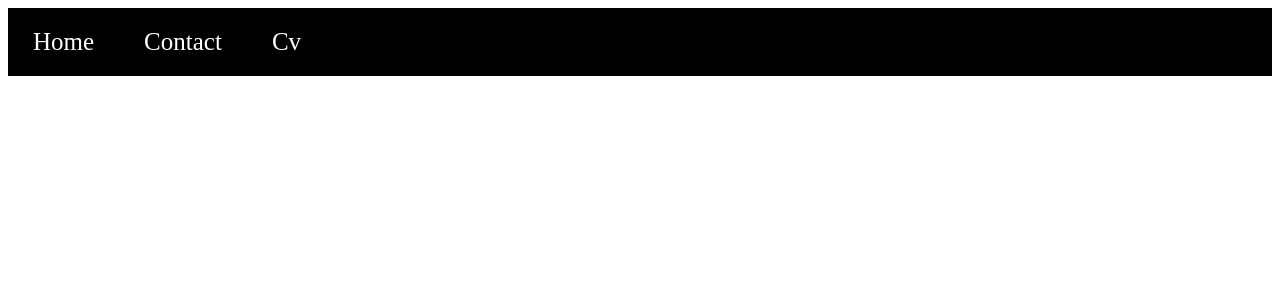
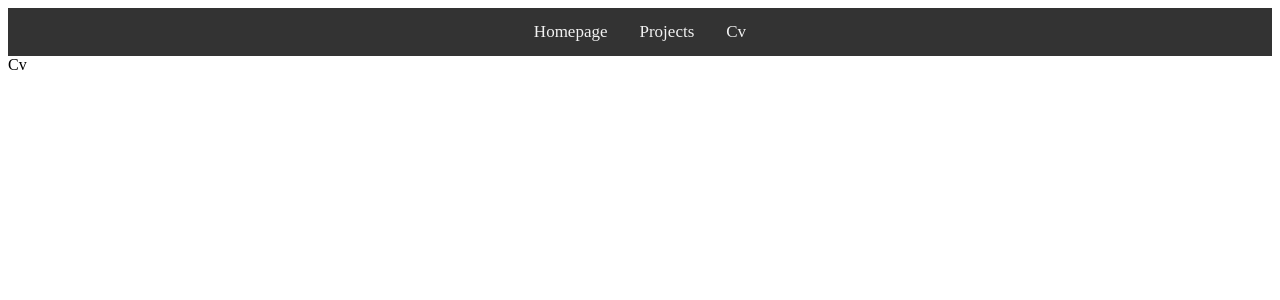
Before and after one commit to Reck-Saif/portfolio, a React (Create React App) app: page /cv in a window 1280 px wide. Shown: the top 300 px of the page. Built offline with nearby package versions, Linux system fonts and the light colour scheme.

Commit message:
reactrouter

```diff
--- a/package.json
+++ b/package.json
@@ -1,5 +1,4 @@
 {
-  "homepage": ".",
   "name": "portfolio",
   "version": "0.1.0",
   "private": true,
--- a/src/App.tsx
+++ b/src/App.tsx
@@ -1,12 +1,25 @@
 // App.tsx
 import React from 'react'
 import Navbar from './personal/navbar';
+import {
+  BrowserRouter as Router,
+  Switch,
+  Route,
+} from 'react-router-dom';
+import Main from './components/routes/main';
+import Projects from './components/routes/projects';
+import Cv from './components/routes/cv';
 
 const App: React.FC = () => {
   return (
-    <div>
+    <Router>
       <Navbar />
-    </div>
+      <Switch>
+        <Route exact path={"/"} component={Main}/>
+        <Route exact path={"/projects"} component={Projects}/>
+        <Route exact path={"/cv"} component={Cv}/>
+      </Switch>
+    </Router>
   )
 }
 
--- /dev/null
+++ b/src/components/routes/cv.tsx
@@ -0,0 +1,15 @@
+import React from 'react'
+
+type CvProps = {
+
+}
+
+const Cv: React.FC<CvProps> = () => {
+  return (
+    <div>
+      Cv
+    </div>
+  )
+}
+
+export default Cv
--- /dev/null
+++ b/src/components/routes/main.tsx
@@ -0,0 +1,15 @@
+import React from 'react'
+
+type MainProps = {
+
+}
+
+const Main: React.FC<MainProps> = () => {
+  return (
+    <div>
+      Main
+    </div>
+  )
+}
+
+export default Main
--- /dev/null
+++ b/src/components/routes/projects.tsx
@@ -0,0 +1,15 @@
+import React from 'react'
+
+type ProjectsProps = {
+
+}
+
+const Projects: React.FC<ProjectsProps> = () => {
+  return (
+    <div>
+      Projects
+    </div>
+  )
+}
+
+export default Projects
--- a/src/personal/navbar.tsx
+++ b/src/personal/navbar.tsx
@@ -1,5 +1,6 @@
 import React from 'react'
 import styles from './navcss.module.scss';
+import { Link } from 'react-router-dom';
 
 type NavbarProps = {
 
@@ -9,9 +10,13 @@ const Navbar: React.FC<NavbarProps> = () => {
   return (
 
     <div className={styles.container}>
-        <a href="#home">Home</a>
+       <Link to={"/"}>Homepage</Link>
+       <Link to={"/projects"}>Projects</Link>
+       <Link to={"/cv"}>Cv</Link>
+
+        {/* <a href="#home" id="home">Home</a>
         <a href="#contact">Contact</a>
-        <a href="#cv">Cv</a>
+        <a href="#cv">Cv</a> */}
     </div>
   )
 }
--- a/src/personal/navcss.module.scss
+++ b/src/personal/navcss.module.scss
@@ -1,22 +1,26 @@
+/* Add a black background color to the top navigation */
 .container {
-  background-color: rgb(0, 0, 0);
+  background-color: #333;
   overflow: hidden;
+  display: flex;
+  justify-content: center;
+  align-items: center;
 }
 
 /* Style the links inside the navigation bar */
 .container a {
-  float: left;
-  color: #ffffff;
+  color: #f2f2f2;
   text-align: center;
-  padding: 20px 25px;
+  padding: 14px 16px;
   text-decoration: none;
-  font-size: 25px;
+  font-size: 17px;
+
 }
 
 /* Change the color of links on hover */
 .container a:hover {
-  background-color: rgb(255, 0, 0);
-  color: rgb(0, 0, 0);
+  background-color: #ddd;
+  color: black;
 }
 
 /* Add a color to the active/current link */
```
